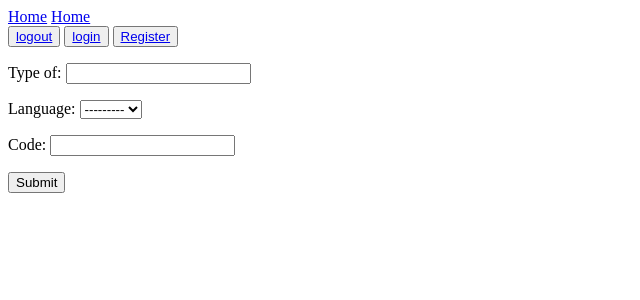
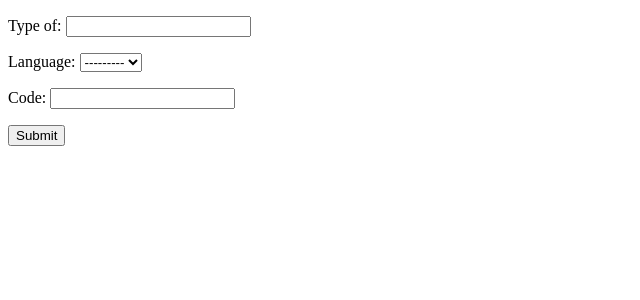
Before and after one commit to momentum-team-7/django-multiple-choice-tatianajoann, a Django app: page /snippet/new in a window 1280 px wide. Shown: the top 300 px of the page, without its empty margins (0-640 px from the left). Run offline with Django 3.2, Linux system fonts and the light colour scheme; data that the repository does not hold is empty.

Commit message:
trying again

```diff
--- a/templates/base.html
+++ b/templates/base.html
@@ -8,15 +8,6 @@
     <title>Document</title>
 </head>
 <body>
-<a href="{% url 'homepage' %}">Home</a>
-<a href='http://127.0.0.1:8000'>Home</a>
-
-<div class="account-buttons">
-    <button class="user-button"><a href="http://127.0.0.1:8000/accounts/logout/">logout</a></button>
-    <button class="user-button"><a href="http://127.0.0.1:8000/accounts/login/">login</a></button>
-    <button class="user-button"><a href="http://127.0.0.1:8000/accounts/register/">Register</a></button>
-</div>
-
 
     {% block content %}
 
```
